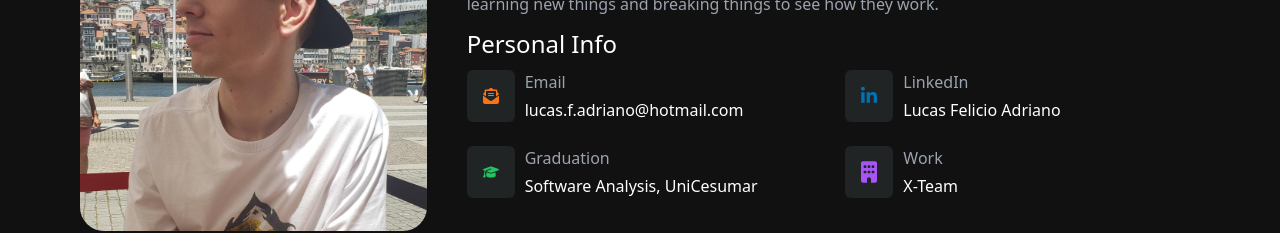
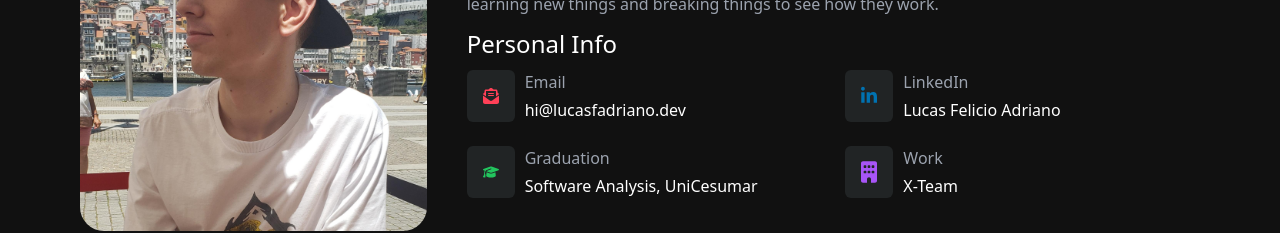
Before and after one commit to lucasadrianof/personal-blog-nextjs, a Next.js app: page /about in a window 1280 px wide. Shown: the part 352-585 px from the top of the page. Built offline with nearby package versions, Linux system fonts and the light colour scheme.

Commit message:
chore: small tweaks on links

```diff
--- a/src/app/components/ContactBadges/ContactBadges.tsx
+++ b/src/app/components/ContactBadges/ContactBadges.tsx
@@ -11,7 +11,12 @@ export default function ContactBadges() {
           </span>
           <div className="space-y-2 pl-2 text-gray-400">
             <p className="text-xl font-semibold text-white">{title}:</p>
-            <a href={href}>{text}</a>
+            <a
+              className="hover:text-[#FA5252] duration-300 transition"
+              href={href}
+            >
+              {text}
+            </a>
           </div>
         </div>
       ))}
--- a/src/app/components/PersonalInfo/data.tsx
+++ b/src/app/components/PersonalInfo/data.tsx
@@ -16,15 +16,15 @@ type PersonalInfo = {
 const personalInfo: PersonalInfo[] = [
   {
     icon: faEnvelopeOpenText,
-    iconClass: 'text-orange-500',
+    iconClass: 'text-[#ff4057]',
     name: 'Email',
     meta: (
       <>
         <a
           className="hover:text-[#FA5252] duration-300 transition"
-          href="mailto:lucas.f.adriano@hotmail.com"
+          href="mailto:hi@lucasfadriano.dev"
         >
-          lucas.f.adriano@hotmail.com
+          hi@lucasfadriano.dev
         </a>
       </>
     ),
```
